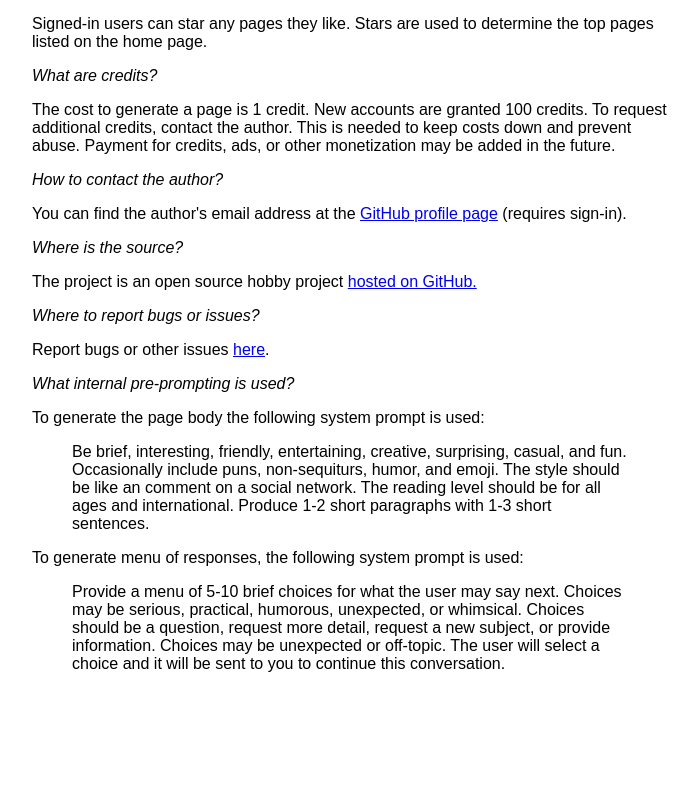
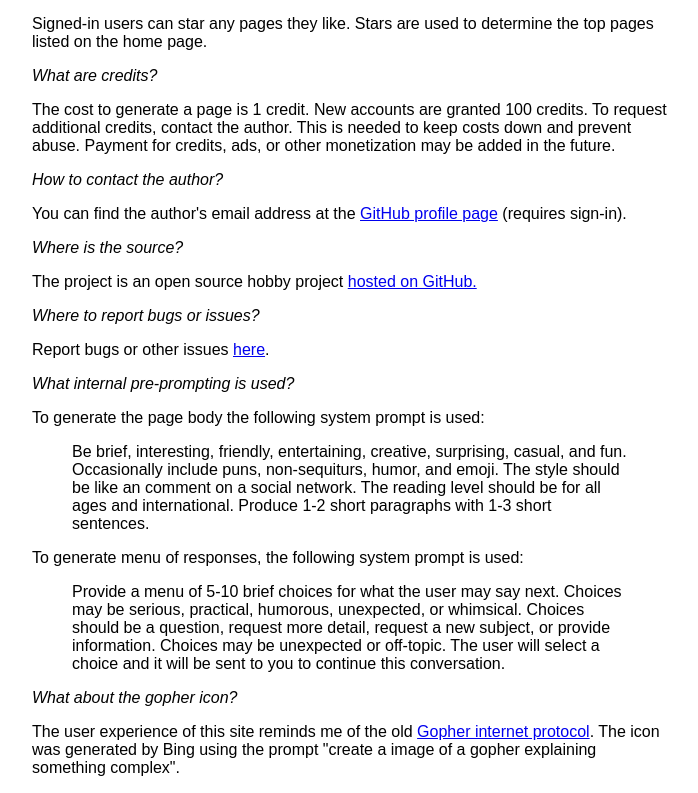
Before and after one commit to landon9720/menugpt.net, a Next.js app: page /faq in a window 1280 px wide. Shown: the part 629-1422 px from the top of the page, without its empty margins (288-986 px from the left). Before the commit the page ends 1318 px from the top, so only its background shows below. Built offline with nearby package versions, Linux system fonts and the light colour scheme; a web font is replaced by a local one.

Commit message:
faq update

```diff
--- a/pages/faq.tsx
+++ b/pages/faq.tsx
@@ -86,6 +86,15 @@ export default function Index() {
       <blockquote>{BODY_SYSTEM_PROMPT}</blockquote>
       <p>To generate menu of responses, the following system prompt is used:</p>
       <blockquote>{SUGGESTION_SYSTEM_PROMPT}</blockquote>
+      <p className={styles.question}>What about the gopher icon?</p>
+      <p>
+        The user experience of this site reminds me of the old{' '}
+        <a href="https://en.wikipedia.org/wiki/Gopher_(protocol)">
+          Gopher internet protocol
+        </a>
+        . The icon was generated by Bing using the prompt "create a image of a
+        gopher explaining something complex".
+      </p>
     </>
   )
 }
```
